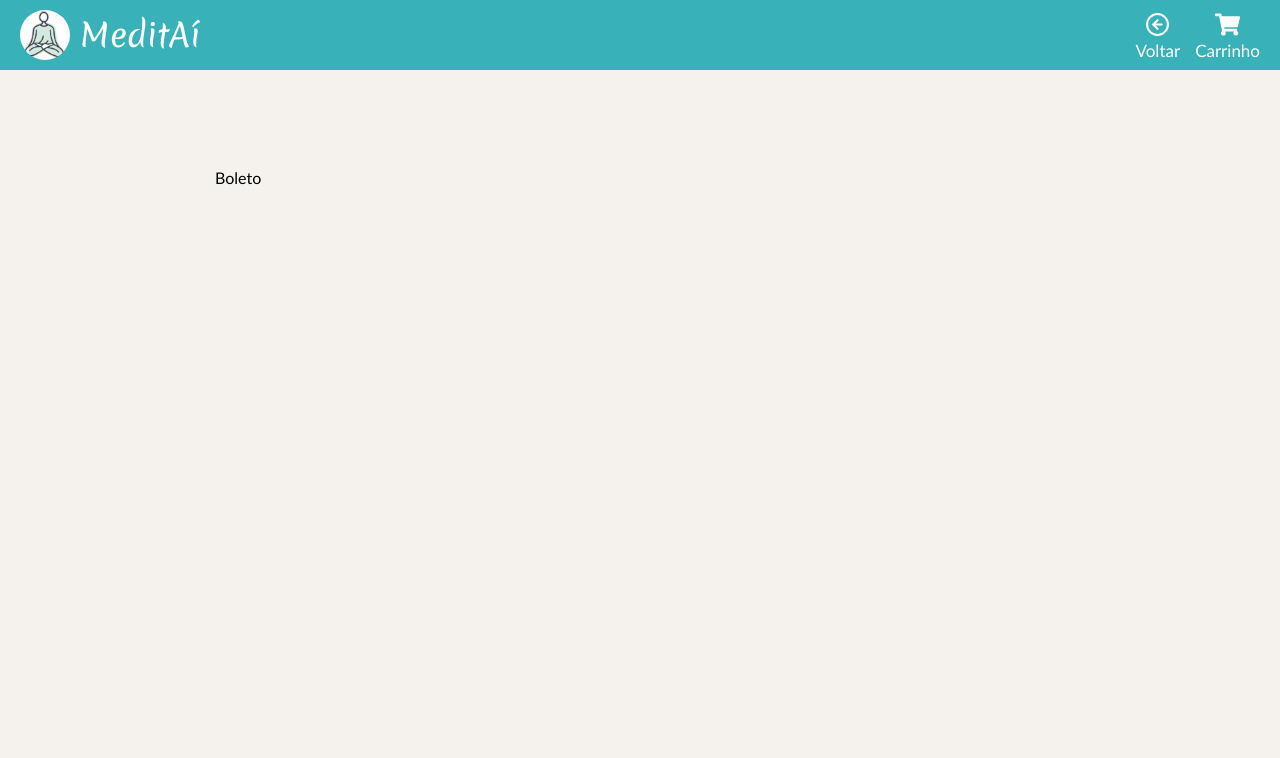
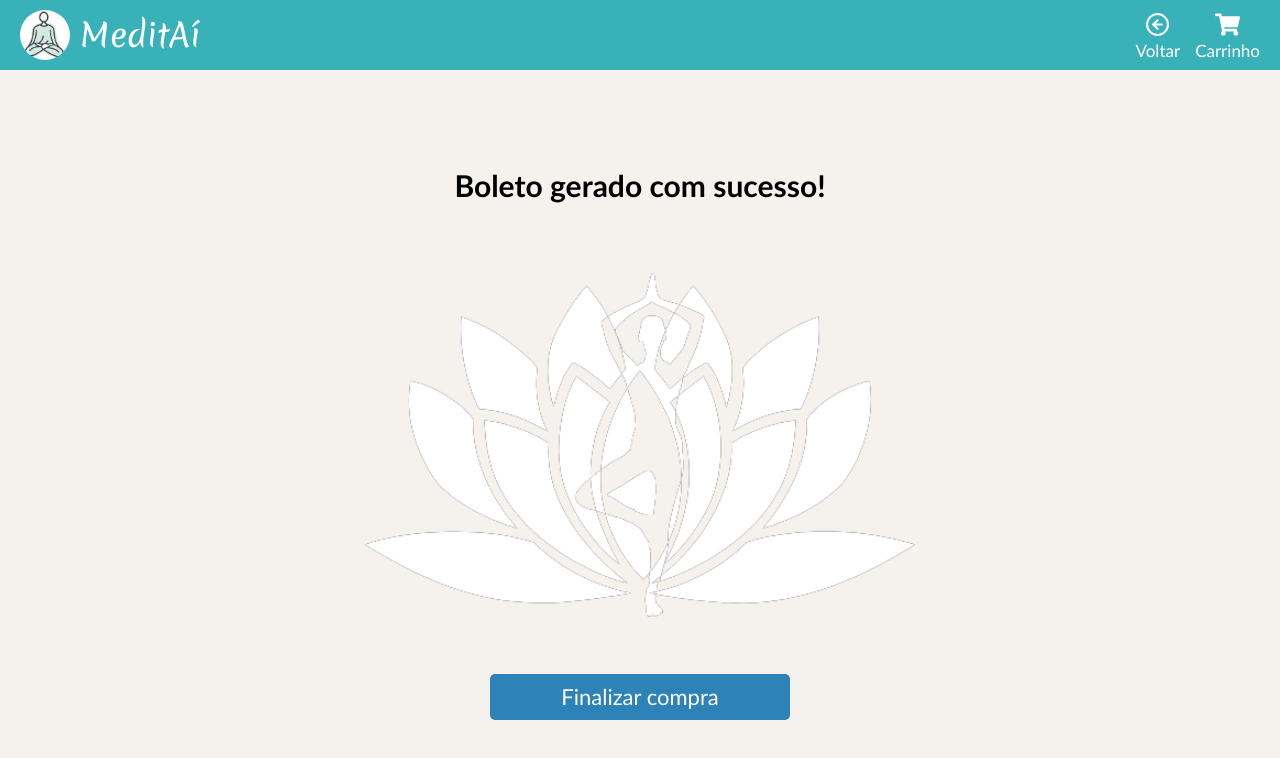
Before and after one commit to luucaskenji/bootstore-front, a React app: page /pagamento/boleto in a window 1280 px wide. Shown: the top 758 px of the page. Built offline with nearby package versions, Linux system fonts and the light colour scheme.

Commit message:
Payment Slip Page

```diff
--- a/src/App.js
+++ b/src/App.js
@@ -9,6 +9,7 @@ import AddressData from './pages/AddressData';
 import PaymentChoice from './pages/PaymentChoice';
 import PaymentSlip from './pages/PaymentSlip';
 import CreditCard from './pages/CreditCard';
+import FinalPage from './pages/FinalPage';
 import Header from './components/Header';
 
 export default function App() {
@@ -16,6 +17,7 @@ return (
   <Router>
     <Header />
       <Switch>
+        <Route path='/compra-concluida' component={FinalPage} />
         <Route path='/pagamento/cartao' component={CreditCard} />
         <Route path='/pagamento/boleto' component={PaymentSlip} />
         <Route path='/escolher-pagamento' component={PaymentChoice} />
--- /dev/null
+++ b/src/pages/FinalPage.js
@@ -0,0 +1,29 @@
+import React, { useState, useEffect, useContext } from 'react';
+import { useHistory, useParams } from 'react-router-dom';
+import axios from 'axios';
+import styled from 'styled-components';
+import OutterBox from '../components/OutterBox';
+
+
+export default function FinalPage () {
+    const history = useHistory();
+    const [ clicked, setClicked ] = useState(false);
+
+    return (
+        <OutterBox>
+            <Main>
+                <h1>Compra realizada com sucesso!</h1>
+            </Main>
+        </OutterBox>
+    );
+}
+
+const Main = styled.main`
+    display: flex;
+    height: 100%;
+    justify-content: space-between;
+    width: 850px;
+`;
+
+
+//width form 500px;
--- a/src/pages/PaymentChoice.js
+++ b/src/pages/PaymentChoice.js
@@ -1,5 +1,5 @@
 import React, { useState, useEffect, useContext } from 'react';
-import { useHistory, useParams } from 'react-router-dom';
+import { Link, useHistory, useParams } from 'react-router-dom';
 import axios from 'axios';
 import styled from 'styled-components';
 import OutterBox from '../components/OutterBox';
@@ -14,33 +14,36 @@ export default function PaymentChoice () {
         <OutterBox>
             <Main>
                 <h1>Escolher meio de pagamento</h1>
-                <p>
+                <Link to='/pagamento/cartao'>
                     <AiFillCreditCard />
                     Cartão de Crédito
-                </p>
-                <p>
+                </Link>
+                <Link to='/pagamento/boleto'>
                     <RiBillLine />
                     Boleto Bancário
-                </p>
+                </Link>
             </Main>
         </OutterBox>
     );
 }
 
 const Main = styled.main`
+    display: flex;
+    flex-direction: column;
     height: 100%;
     width: 850px;
 
     h1 {
         font-size: 30px;
+        font-weight: 700;
+        margin-bottom: 60px;
+    }
+    a {
+        font-size: 22px;
         margin-bottom: 30px;
-    }
-    p {
-        font-size: 22px;
-        margin-bottom: 10px;
 
         svg {
-            margin: 0 0 -3px 5px;
+            margin: 0 5px -3px 0;
         }
     }
 `;
--- a/src/pages/PaymentSlip.js
+++ b/src/pages/PaymentSlip.js
@@ -1,18 +1,17 @@
-import React, { useState, useEffect, useContext } from 'react';
-import { useHistory, useParams } from 'react-router-dom';
-import axios from 'axios';
+import React from 'react';
+import { Link } from 'react-router-dom';
 import styled from 'styled-components';
 import OutterBox from '../components/OutterBox';
 
 
 export default function PaymentSlip () {
-    const history = useHistory();
-    const [ clicked, setClicked ] = useState(false);
-
     return (
         <OutterBox>
             <Main>
-                <h1>Boleto</h1>
+                <PaymentBox>
+                    <h1>Boleto gerado com sucesso!</h1>
+                    <StyledLink to='/compra-concluida'>Finalizar compra</StyledLink>
+                </PaymentBox>
             </Main>
         </OutterBox>
     );
@@ -21,9 +20,32 @@ export default function PaymentSlip () {
 const Main = styled.main`
     display: flex;
     height: 100%;
-    justify-content: space-between;
+    justify-content: center;
     width: 850px;
 `;
 
+const PaymentBox = styled.div`
+    align-items: center;
+    background-image: url('/images/lotus.png');
+    background-size: cover;
+    display: flex;
+    flex-direction: column;
+    justify-content: space-between;
+    height: 550px;
+    width: 550px;
 
-//width form 500px;
+    h1 {
+        font-size: 30px;
+        font-weight: 700;
+    }
+`;
+
+const StyledLink = styled(Link)`
+    background-color: #2D82B7;
+    border-radius: 5px;
+    color: #FFF;
+    font-size: 22px;
+    padding: 12px 0;
+    text-align: center;
+    width: 300px;
+`;
```
Also changed, not shown: public/images/lotus.png (added).
